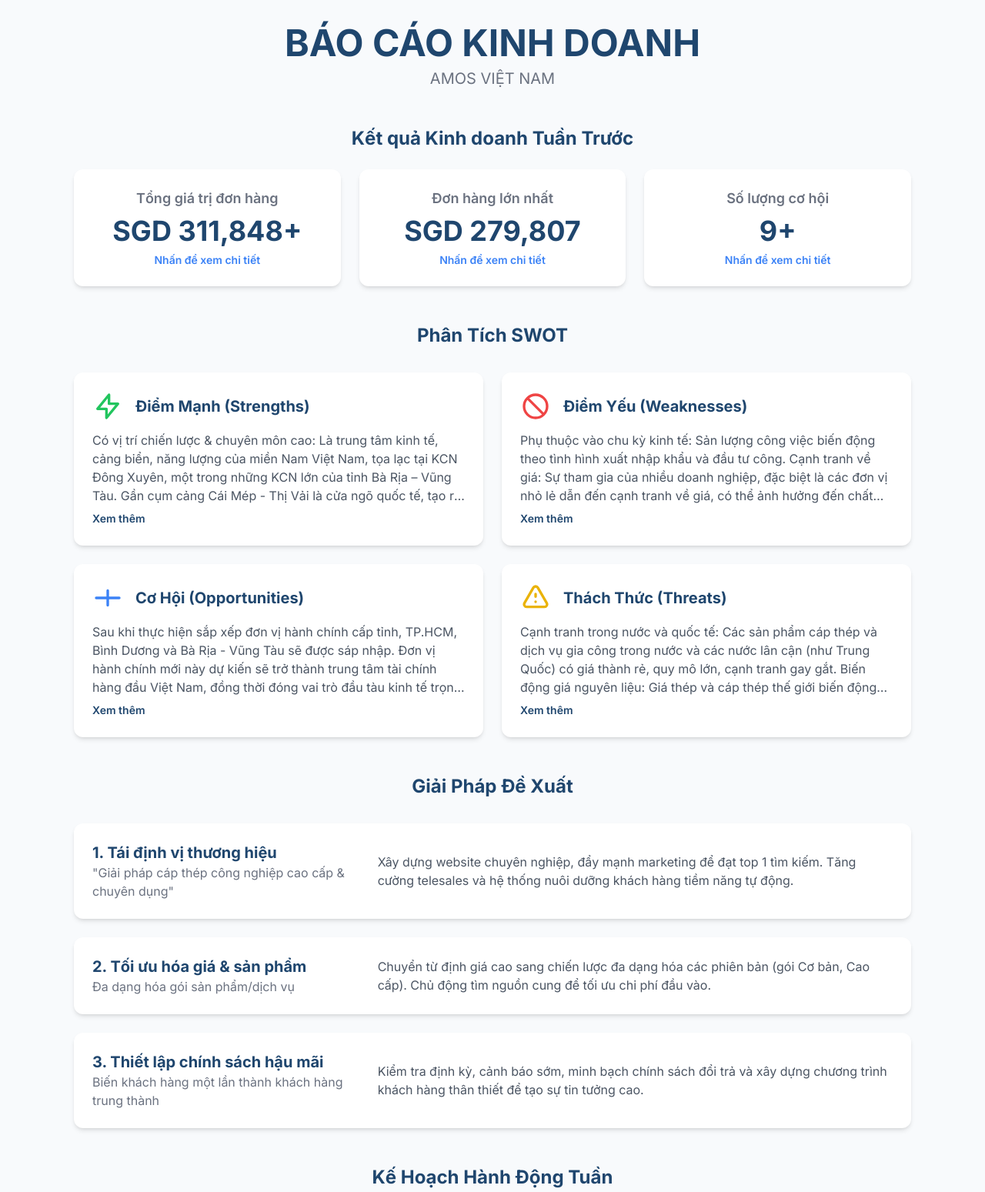
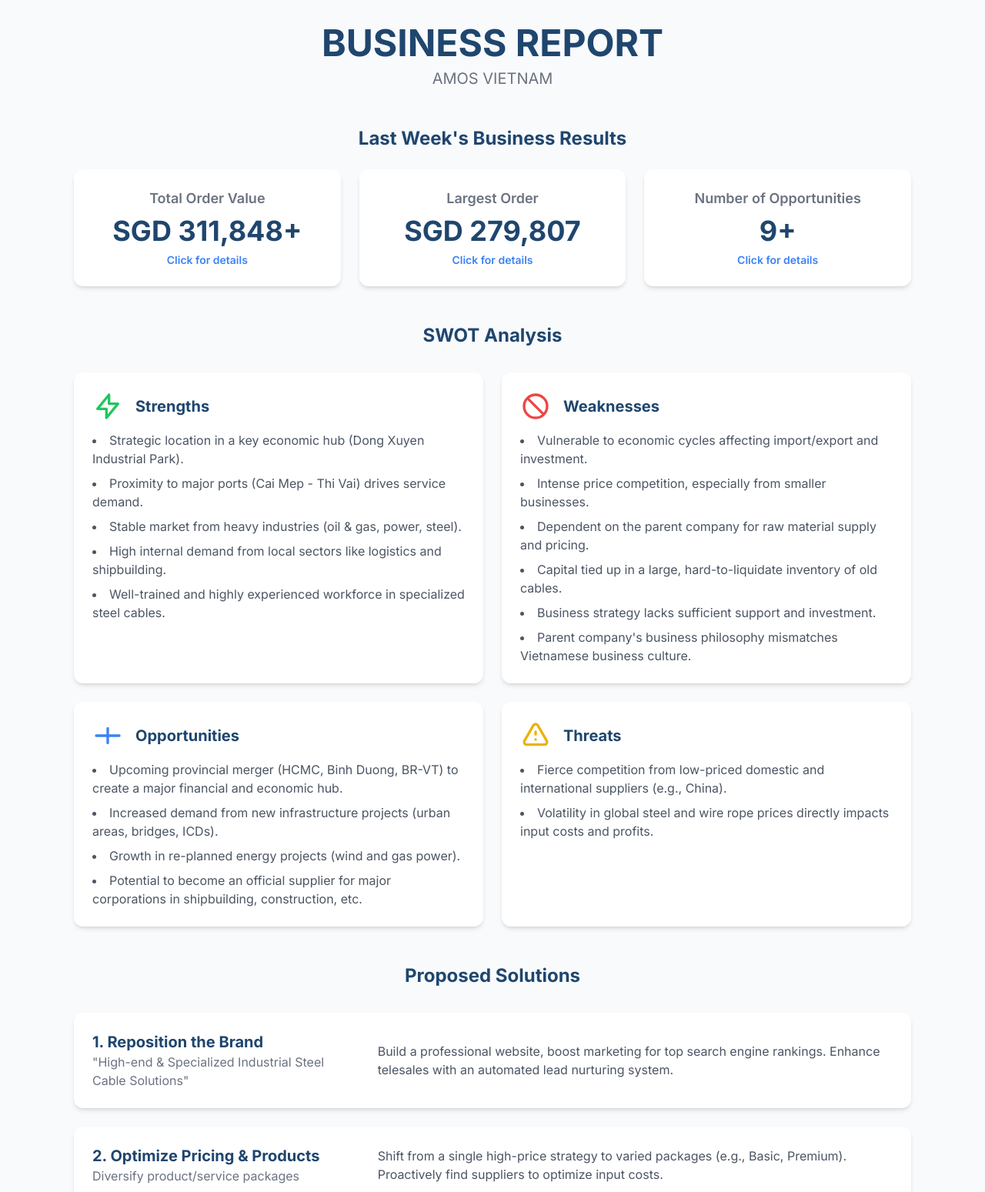
Before and after one commit to nptluo/amosvietnam, a plain HTML site: page index.html in a window 1280 px wide. Shown: the top 1549 px of the page at 77% size. Drawn offline with nearby package versions, Linux system fonts and the light colour scheme.

Commit message:
Add files via upload

```diff
--- a/index.html
+++ b/index.html
@@ -1,9 +1,9 @@
 <!DOCTYPE html>
-<html lang="vi">
+<html lang="en">
 <head>
     <meta charset="UTF-8">
     <meta name="viewport" content="width=device-width, initial-scale=1.0">
-    <title>Báo cáo Tình hình Kinh doanh - AMOS Việt Nam</title>
+    <title>Business Performance Report - AMOS Vietnam</title>
     <script src="https://cdn.tailwindcss.com"></script>
     <link rel="preconnect" href="https://fonts.googleapis.com">
     <link rel="preconnect" href="https://fonts.gstatic.com" crossorigin>
@@ -32,22 +32,6 @@
         .clickable-card {
             cursor: pointer;
         }
-        .swot-icon {
-            width: 50px;
-            height: 50px;
-            margin-bottom: 1rem;
-        }
-        .swot-details {
-            overflow: hidden;
-            text-overflow: ellipsis;
-            display: -webkit-box;
-            -webkit-line-clamp: 4; /* Initially show 4 lines */
-            -webkit-box-orient: vertical;
-            transition: -webkit-line-clamp 0.4s ease-in-out;
-        }
-        .swot-details.expanded {
-            -webkit-line-clamp: 100; /* A large number to show all content */
-        }
         /* Modal styles */
         #details-modal {
             display: flex; /* Use flex instead of hidden for transitions */
@@ -66,127 +50,143 @@
     <div class="container mx-auto p-4 md:p-8 max-w-6xl">
 
         <header class="text-center mb-12">
-            <h1 class="text-4xl md:text-5xl font-bold main-color mb-2">BÁO CÁO KINH DOANH</h1>
-            <p class="text-xl text-gray-500">AMOS VIỆT NAM</p>
+            <h1 class="text-4xl md:text-5xl font-bold main-color mb-2">BUSINESS REPORT</h1>
+            <p class="text-xl text-gray-500">AMOS VIETNAM</p>
         </header>
 
         <section class="mb-12">
-            <h2 class="text-2xl font-bold main-color text-center mb-6">Kết quả Kinh doanh Tuần Trước</h2>
+            <h2 class="text-2xl font-bold main-color text-center mb-6">Last Week's Business Results</h2>
             <div class="grid grid-cols-1 md:grid-cols-3 gap-6 text-center">
                 <div class="card p-6 clickable-card open-modal-btn">
-                    <h3 class="text-lg font-semibold text-gray-500 mb-2">Tổng giá trị đơn hàng</h3>
+                    <h3 class="text-lg font-semibold text-gray-500 mb-2">Total Order Value</h3>
                     <p class="text-4xl font-bold main-color">SGD 311,848+</p>
-                    <span class="text-sm text-blue-500 font-semibold mt-2 block">Nhấn để xem chi tiết</span>
+                    <span class="text-sm text-blue-500 font-semibold mt-2 block">Click for details</span>
                 </div>
                  <div class="card p-6 clickable-card open-modal-btn">
-                    <h3 class="text-lg font-semibold text-gray-500 mb-2">Đơn hàng lớn nhất</h3>
+                    <h3 class="text-lg font-semibold text-gray-500 mb-2">Largest Order</h3>
                     <p class="text-4xl font-bold main-color">SGD 279,807</p>
-                     <span class="text-sm text-blue-500 font-semibold mt-2 block">Nhấn để xem chi tiết</span>
+                     <span class="text-sm text-blue-500 font-semibold mt-2 block">Click for details</span>
                 </div>
                 <div class="card p-6 clickable-card open-modal-btn">
-                    <h3 class="text-lg font-semibold text-gray-500 mb-2">Số lượng cơ hội</h3>
+                    <h3 class="text-lg font-semibold text-gray-500 mb-2">Number of Opportunities</h3>
                     <p class="text-4xl font-bold main-color">9+</p>
-                     <span class="text-sm text-blue-500 font-semibold mt-2 block">Nhấn để xem chi tiết</span>
+                     <span class="text-sm text-blue-500 font-semibold mt-2 block">Click for details</span>
                 </div>
             </div>
         </section>
 
         <section class="mb-12">
-            <h2 class="text-2xl font-bold main-color text-center mb-8">Phân Tích SWOT</h2>
+            <h2 class="text-2xl font-bold main-color text-center mb-8">SWOT Analysis</h2>
             <div class="grid grid-cols-1 md:grid-cols-2 gap-6">
                 <div class="card p-6">
                     <div class="flex items-center mb-3">
-                        <svg class="w-10 h-10 text-green-500 mr-4" fill="none" stroke="currentColor" viewBox="0 0 24 24" xmlns="http://www.w.org/2000/svg"><path stroke-linecap="round" stroke-linejoin="round" stroke-width="2" d="M13 10V3L4 14h7v7l9-11h-7z"></path></svg>
-                        <h3 class="text-xl font-bold main-color">Điểm Mạnh (Strengths)</h3>
+                        <svg class="w-10 h-10 text-green-500 mr-4" fill="none" stroke="currentColor" viewBox="0 0 24 24" xmlns="http://www.w3.org/2000/svg"><path stroke-linecap="round" stroke-linejoin="round" stroke-width="2" d="M13 10V3L4 14h7v7l9-11h-7z"></path></svg>
+                        <h3 class="text-xl font-bold main-color">Strengths</h3>
                     </div>
-                    <p class="swot-details text-gray-600">Có vị trí chiến lược & chuyên môn cao: Là trung tâm kinh tế, cảng biển, năng lượng của miền Nam Việt Nam, tọa lạc tại KCN Đông Xuyên, một trong những KCN lớn của tỉnh Bà Rịa – Vũng Tàu. Gần cụm cảng Cái Mép - Thị Vải là cửa ngõ quốc tế, tạo ra nhu cầu lớn về dịch vụ nâng hạ, bốc dỡ. Phát triển công nghiệp nặng: Sự hiện diện của các ngành dầu khí, điện lực, hóa dầu, thép tạo ra một thị trường ổn định và chuyên biệt cho thiết bị và dịch vụ nâng hạ. Nhu cầu nội tại cao: Nhu cầu lớn từ các ngành công nghiệp trọng điểm của tỉnh như cảng biển, logistics, đóng tàu, dầu khí, xây dựng cơ sở hạ tầng. Tập trung công nghiệp: Các khu công nghiệp lớn như Phú Mỹ, Cái Mép có các nhà máy, công trình đòi hỏi thiết bị nâng hạ và cáp thép. Lực lượng lao động tại Amos được đào tạo bài bản và có kinh nghiệm cao trong việc gia công các loại cáp thép chuyên dụng.</p>
-                    <button class="text-sm font-semibold main-color mt-2 swot-toggle">Xem thêm</button>
+                    <ul class="list-disc list-inside text-gray-600 space-y-2">
+                        <li>Strategic location in a key economic hub (Dong Xuyen Industrial Park).</li>
+                        <li>Proximity to major ports (Cai Mep - Thi Vai) drives service demand.</li>
+                        <li>Stable market from heavy industries (oil & gas, power, steel).</li>
+                        <li>High internal demand from local sectors like logistics and shipbuilding.</li>
+                        <li>Well-trained and highly experienced workforce in specialized steel cables.</li>
+                    </ul>
                 </div>
                 <div class="card p-6">
                      <div class="flex items-center mb-3">
                         <svg class="w-10 h-10 text-red-500 mr-4" fill="none" stroke="currentColor" viewBox="0 0 24 24" xmlns="http://www.w3.org/2000/svg"><path stroke-linecap="round" stroke-linejoin="round" stroke-width="2" d="M18.364 18.364A9 9 0 005.636 5.636m12.728 12.728A9 9 0 015.636 5.636m12.728 12.728L5.636 5.636"></path></svg>
-                        <h3 class="text-xl font-bold main-color">Điểm Yếu (Weaknesses)</h3>
+                        <h3 class="text-xl font-bold main-color">Weaknesses</h3>
                     </div>
-                    <p class="swot-details text-gray-600">Phụ thuộc vào chu kỳ kinh tế: Sản lượng công việc biến động theo tình hình xuất nhập khẩu và đầu tư công. Cạnh tranh về giá: Sự tham gia của nhiều doanh nghiệp, đặc biệt là các đơn vị nhỏ lẻ dẫn đến cạnh tranh về giá, có thể ảnh hưởng đến chất lượng dịch vụ. Nguồn cung nguyên liệu: Phụ thuộc vào nguồn thép của công ty mẹ, cáp thép nhập khẩu thường bị động về giá do phụ thuộc vào hàng nhập khẩu. Số lượng cáp cũ chiếm số lượng lớn trong kho, khó thanh lý, vốn bị ứ đọng lâu ngày ảnh hưởng đến tài chính công ty. Chiến lược kinh doanh chưa được hỗ trợ và đầu tư nghiêm túc. Triết lý kinh doanh của công ty mẹ không phù hợp với văn hóa kinh doanh tại Việt Nam.</p>
-                    <button class="text-sm font-semibold main-color mt-2 swot-toggle">Xem thêm</button>
+                    <ul class="list-disc list-inside text-gray-600 space-y-2">
+                        <li>Vulnerable to economic cycles affecting import/export and investment.</li>
+                        <li>Intense price competition, especially from smaller businesses.</li>
+                        <li>Dependent on the parent company for raw material supply and pricing.</li>
+                        <li>Capital tied up in a large, hard-to-liquidate inventory of old cables.</li>
+                        <li>Business strategy lacks sufficient support and investment.</li>
+                        <li>Parent company's business philosophy mismatches Vietnamese business culture.</li>
+                    </ul>
                 </div>
                 <div class="card p-6">
                      <div class="flex items-center mb-3">
                          <svg class="w-10 h-10 text-blue-500 mr-4" fill="none" stroke="currentColor" viewBox="0 0 24 24" xmlns="http://www.w3.org/2000/svg"><path stroke-linecap="round" stroke-linejoin="round" stroke-width="2" d="M12 6.253v11.494m-9-5.747h18"></path></svg>
-                        <h3 class="text-xl font-bold main-color">Cơ Hội (Opportunities)</h3>
+                        <h3 class="text-xl font-bold main-color">Opportunities</h3>
                     </div>
-                    <p class="swot-details text-gray-600">Sau khi thực hiện sắp xếp đơn vị hành chính cấp tỉnh, TP.HCM, Bình Dương và Bà Rịa - Vũng Tàu sẽ được sáp nhập. Đơn vị hành chính mới này dự kiến sẽ trở thành trung tâm tài chính hàng đầu Việt Nam, đồng thời đóng vai trò đầu tàu kinh tế trọng điểm phía Nam, mang lại cho Công ty nhiều cơ hội với nhu cầu cáp thép tăng cao cho các dự án: Xây dựng các khu đô thị mới, đường và cầu. Mở rộng các khu công nghiệp, cảng cạn (ICD). Tái quy hoạch các dự án năng lượng (điện gió, điện khí). Trở thành nhà cung cấp chính thức, tham gia sâu hơn vào chuỗi cung ứng của các tập đoàn lớn (cảng biển, đóng tàu, xây dựng).</p>
-                    <button class="text-sm font-semibold main-color mt-2 swot-toggle">Xem thêm</button>
+                     <ul class="list-disc list-inside text-gray-600 space-y-2">
+                        <li>Upcoming provincial merger (HCMC, Binh Duong, BR-VT) to create a major financial and economic hub.</li>
+                        <li>Increased demand from new infrastructure projects (urban areas, bridges, ICDs).</li>
+                        <li>Growth in re-planned energy projects (wind and gas power).</li>
+                        <li>Potential to become an official supplier for major corporations in shipbuilding, construction, etc.</li>
+                    </ul>
                 </div>
                 <div class="card p-6">
                      <div class="flex items-center mb-3">
                          <svg class="w-10 h-10 text-yellow-500 mr-4" fill="none" stroke="currentColor" viewBox="0 0 24 24" xmlns="http://www.w3.org/2000/svg"><path stroke-linecap="round" stroke-linejoin="round" stroke-width="2" d="M12 9v2m0 4h.01m-6.938 4h13.856c1.54 0 2.502-1.667 1.732-3L13.732 4c-.77-1.333-2.694-1.333-3.464 0L3.34 16c-.77 1.333.192 3 1.732 3z"></path></svg>
-                        <h3 class="text-xl font-bold main-color">Thách Thức (Threats)</h3>
+                        <h3 class="text-xl font-bold main-color">Threats</h3>
                     </div>
-                    <p class="swot-details text-gray-600">Cạnh tranh trong nước và quốc tế: Các sản phẩm cáp thép và dịch vụ gia công trong nước và các nước lân cận (như Trung Quốc) có giá thành rẻ, quy mô lớn, cạnh tranh gay gắt. Biến động giá nguyên liệu: Giá thép và cáp thép thế giới biến động nhiều, ảnh hưởng trực tiếp đến chi phí đầu vào và lợi nhuận kinh doanh.</p>
-                    <button class="text-sm font-semibold main-color mt-2 swot-toggle">Xem thêm</button>
+                    <ul class="list-disc list-inside text-gray-600 space-y-2">
+                        <li>Fierce competition from low-priced domestic and international suppliers (e.g., China).</li>
+                        <li>Volatility in global steel and wire rope prices directly impacts input costs and profits.</li>
+                    </ul>
                 </div>
             </div>
         </section>
 
         <section class="mb-12">
-             <h2 class="text-2xl font-bold main-color text-center mb-8">Giải Pháp Đề Xuất</h2>
-             <!-- Content is the same as before -->
+             <h2 class="text-2xl font-bold main-color text-center mb-8">Proposed Solutions</h2>
              <div class="space-y-6">
                 <div class="card p-6 md:flex items-center">
                     <div class="md:w-1/3 text-center md:text-left mb-4 md:mb-0">
-                        <h3 class="text-xl font-bold main-color">1. Tái định vị thương hiệu</h3>
-                        <p class="text-gray-500">"Giải pháp cáp thép công nghiệp cao cấp & chuyên dụng"</p>
+                        <h3 class="text-xl font-bold main-color">1. Reposition the Brand</h3>
+                        <p class="text-gray-500">"High-end & Specialized Industrial Steel Cable Solutions"</p>
                     </div>
                     <div class="md:w-2/3 md:pl-6 text-gray-600">
-                        Xây dựng website chuyên nghiệp, đẩy mạnh marketing để đạt top 1 tìm kiếm. Tăng cường telesales và hệ thống nuôi dưỡng khách hàng tiềm năng tự động.
+                        Build a professional website, boost marketing for top search engine rankings. Enhance telesales with an automated lead nurturing system.
                     </div>
                 </div>
                  <div class="card p-6 md:flex items-center">
                     <div class="md:w-1/3 text-center md:text-left mb-4 md:mb-0">
-                        <h3 class="text-xl font-bold main-color">2. Tối ưu hóa giá & sản phẩm</h3>
-                         <p class="text-gray-500">Đa dạng hóa gói sản phẩm/dịch vụ</p>
+                        <h3 class="text-xl font-bold main-color">2. Optimize Pricing & Products</h3>
+                         <p class="text-gray-500">Diversify product/service packages</p>
                     </div>
                     <div class="md:w-2/3 md:pl-6 text-gray-600">
-                        Chuyển từ định giá cao sang chiến lược đa dạng hóa các phiên bản (gói Cơ bản, Cao cấp). Chủ động tìm nguồn cung để tối ưu chi phí đầu vào.
+                        Shift from a single high-price strategy to varied packages (e.g., Basic, Premium). Proactively find suppliers to optimize input costs.
                     </div>
                 </div>
                  <div class="card p-6 md:flex items-center">
                     <div class="md:w-1/3 text-center md:text-left mb-4 md:mb-0">
-                        <h3 class="text-xl font-bold main-color">3. Thiết lập chính sách hậu mãi</h3>
-                         <p class="text-gray-500">Biến khách hàng một lần thành khách hàng trung thành</p>
+                        <h3 class="text-xl font-bold main-color">3. Establish After-Sales Policies</h3>
+                         <p class="text-gray-500">Turn one-time customers into loyal clients</p>
                     </div>
                     <div class="md:w-2/3 md:pl-6 text-gray-600">
-                        Kiểm tra định kỳ, cảnh báo sớm, minh bạch chính sách đổi trả và xây dựng chương trình khách hàng thân thiết để tạo sự tin tưởng cao.
+                        Implement periodic check-ups, early warnings, transparent return policies, and loyalty programs to build high levels of trust.
                     </div>
                 </div>
             </div>
         </section>
 
         <section>
-            <h2 class="text-2xl font-bold main-color text-center mb-8">Kế Hoạch Hành Động Tuần</h2>
+            <h2 class="text-2xl font-bold main-color text-center mb-8">Weekly Action Plan</h2>
             <div class="card p-6 overflow-x-auto">
                 <table class="min-w-full text-left">
-                    <thead class="border-b"><tr class="main-color"><th class="p-4 font-bold">Công việc</th><th class="p-4 font-bold">Người thực hiện</th><th class="p-4 font-bold">Kết quả cần đạt</th></tr></thead>
+                    <thead class="border-b"><tr class="main-color"><th class="p-4 font-bold">Task</th><th class="p-4 font-bold">Assigned To</th><th class="p-4 font-bold">Required Outcome</th></tr></thead>
                     <tbody class="text-gray-700">
-                        <tr class="border-b"><td class="p-4">Tạo website công ty</td><td class="p-4">Ms. Loan (chính), Mr. Duy (kiểm soát)</td><td class="p-4">Nhận ít nhất 03 báo giá tốt nhất</td></tr>
-                        <tr class="border-b"><td class="p-4">Tạo fanpage, quảng cáo, tăng nhận diện</td><td class="p-4">Mr. Lộc (chính), Mr. Duy (kiểm soát)</td><td class="p-4">Nhận ít nhất 03 báo giá tốt nhất</td></tr>
-                        <tr class="border-b"><td class="p-4">Hoàn tất chứng nhận ISO</td><td class="p-4">Mr. Duy</td><td class="p-4">Chốt kế hoạch với công ty mẹ</td></tr>
-                        <tr class="border-b"><td class="p-4">Tìm kiếm khách hàng mới</td><td class="p-4">Ms. Loan, Mr. Lộc, Mr. Duy</td><td class="p-4">Mỗi người có ít nhất 03 khách hàng mới</td></tr>
-                        <tr><td class="p-4">Liên hệ khách hàng cũ</td><td class="p-4">Ms. Loan, Mr. Lộc, Mr. Duy</td><td class="p-4">Mỗi người liên hệ ít nhất 20 khách hàng cũ</td></tr>
+                        <tr class="border-b"><td class="p-4">Create company website</td><td class="p-4">Ms. Loan (Lead), Mr. Duy (Control)</td><td class="p-4">Get at least 3 best quotes from suppliers</td></tr>
+                        <tr class="border-b"><td class="p-4">Create fanpage, ads, increase visibility</td><td class="p-4">Mr. Loc (Lead), Mr. Duy (Control)</td><td class="p-4">Get at least 3 best quotes from suppliers</td></tr>
+                        <tr class="border-b"><td class="p-4">Finalize ISO certification</td><td class="p-4">Mr. Duy</td><td class="p-4">Finalize the plan with the parent company</td></tr>
+                        <tr class="border-b"><td class="p-4">Find new customers</td><td class="p-4">Ms. Loan, Mr. Loc, Mr. Duy</td><td class="p-4">Each member finds at least 3 new customers</td></tr>
+                        <tr><td class="p-4">Contact old customers</td><td class="p-4">Ms. Loan, Mr. Loc, Mr. Duy</td><td class="p-4">Each member contacts at least 20 old customers</td></tr>
                     </tbody>
                 </table>
             </div>
         </section>
 
-        <footer class="text-center mt-12 py-4 border-t"><p class="text-sm text-gray-500">&copy; AMOS VIETNAM - Báo cáo được tạo tự động</p></footer>
+        <footer class="text-center mt-12 py-4 border-t"><p class="text-sm text-gray-500">&copy; AMOS VIETNAM - Report automatically generated</p></footer>
     </div>
 
     <!-- Details Modal -->
     <div id="details-modal" class="fixed inset-0 bg-black bg-opacity-60 z-50 items-center justify-center p-4">
         <div class="bg-white rounded-lg shadow-xl p-6 max-w-3xl w-full relative transform transition-all duration-300 scale-95">
             <button id="close-modal-btn" class="absolute top-3 right-4 text-3xl font-light text-gray-500 hover:text-gray-900">&times;</button>
-            <h3 class="text-2xl font-bold main-color mb-4">Chi tiết các cơ hội đơn hàng tuần qua</h3>
+            <h3 class="text-2xl font-bold main-color mb-4">Details of Last Week's Order Opportunities</h3>
             <div class="max-h-[70vh] overflow-y-auto pr-4 text-gray-700">
                 <ul class="list-none space-y-3">
                     <li class="p-2 border-b"><strong>PVD Division:</strong> Bridon rope 25.4mm x 1370ft - <span class="font-semibold">SGD 15,625</span></li>
@@ -214,43 +214,27 @@
 
         const openModal = () => {
             modal.classList.add('is-open');
-            setTimeout(() => modalContent.classList.remove('scale-95'), 10); // For entry animation
+            setTimeout(() => modalContent.classList.remove('scale-95'), 10);
         };
 
         const closeModal = () => {
             modalContent.classList.add('scale-95');
-            setTimeout(() => modal.classList.remove('is-open'), 300); // Match transition duration
+            setTimeout(() => modal.classList.remove('is-open'), 300);
         };
 
         openModalBtns.forEach(btn => btn.addEventListener('click', openModal));
         closeModalBtn.addEventListener('click', closeModal);
 
-        // Close modal on outside click
         modal.addEventListener('click', (e) => {
             if (e.target === modal) {
                 closeModal();
             }
         });
 
-        // Close modal with Escape key
         document.addEventListener('keydown', (e) => {
             if (e.key === 'Escape' && modal.classList.contains('is-open')) {
                 closeModal();
             }
-        });
-
-        // SWOT 'Read more' toggle logic
-        const swotToggles = document.querySelectorAll('.swot-toggle');
-        swotToggles.forEach(toggle => {
-            toggle.addEventListener('click', () => {
-                const details = toggle.previousElementSibling;
-                details.classList.toggle('expanded');
-                if (details.classList.contains('expanded')) {
-                    toggle.textContent = 'Thu gọn';
-                } else {
-                    toggle.textContent = 'Xem thêm';
-                }
-            });
         });
     });
 </script>
```
